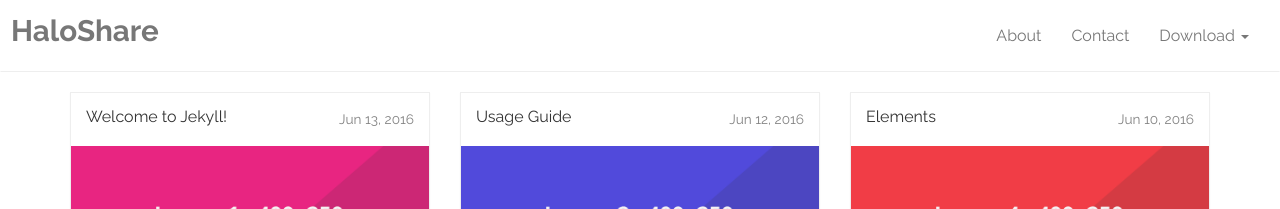
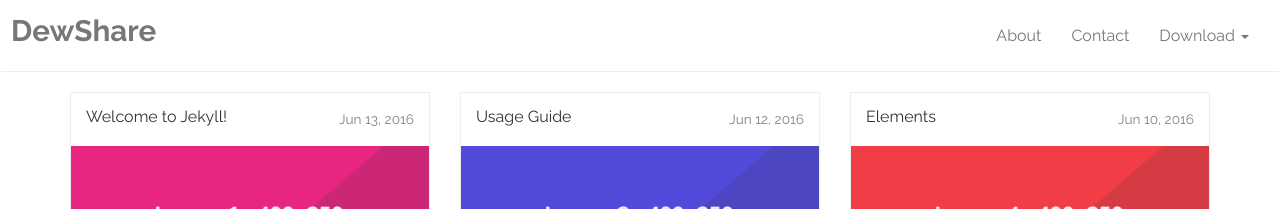
Before and after one commit to Clef-0/DewShare, a Jekyll site: the page built from index.html, in a window 1280 px wide. Shown: the top 209 px of the page. Built offline with Jekyll 4.4.1, drawn with Linux system fonts in a browser that asks for light colours; the list of posts is cut into pages by our own code.

Commit message:
name change

```diff
--- a/_config.yml
+++ b/_config.yml
@@ -6,7 +6,7 @@
 # 'jekyll serve'. If you change this file, please restart the server process.
 
 # Site settings
-title: HaloShare
+title: DewShare
 email: clef@eldewrito.com
 description: > # this means to ignore newlines until "baseurl:"
   Webjeda Cards is a Bootstrap based jekyll theme for portfolio, photography or any kind of blog.
```
